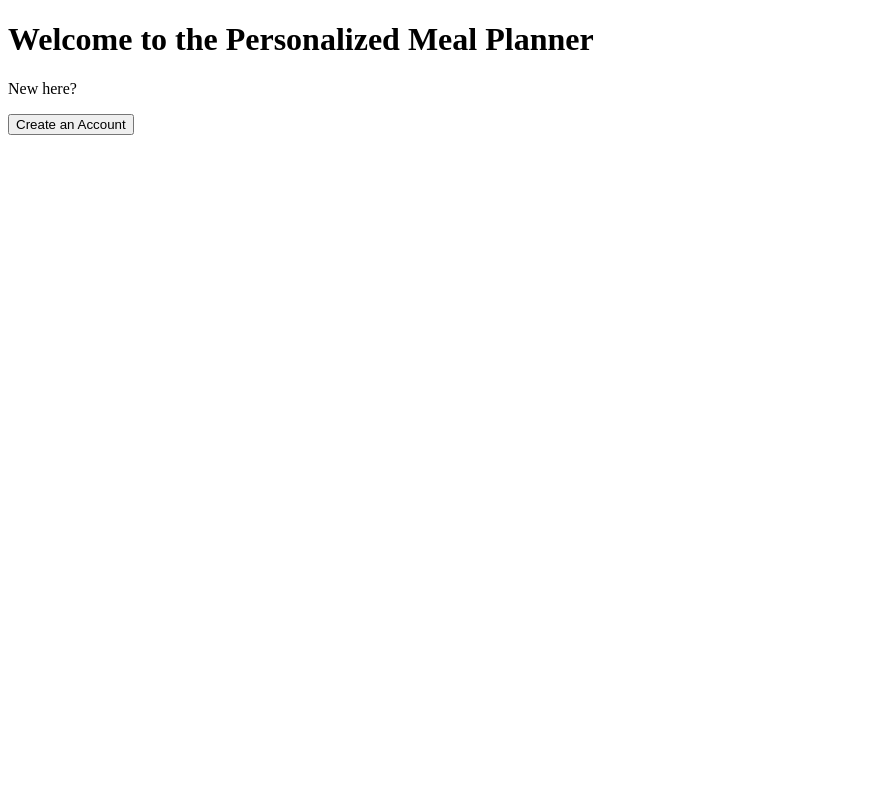
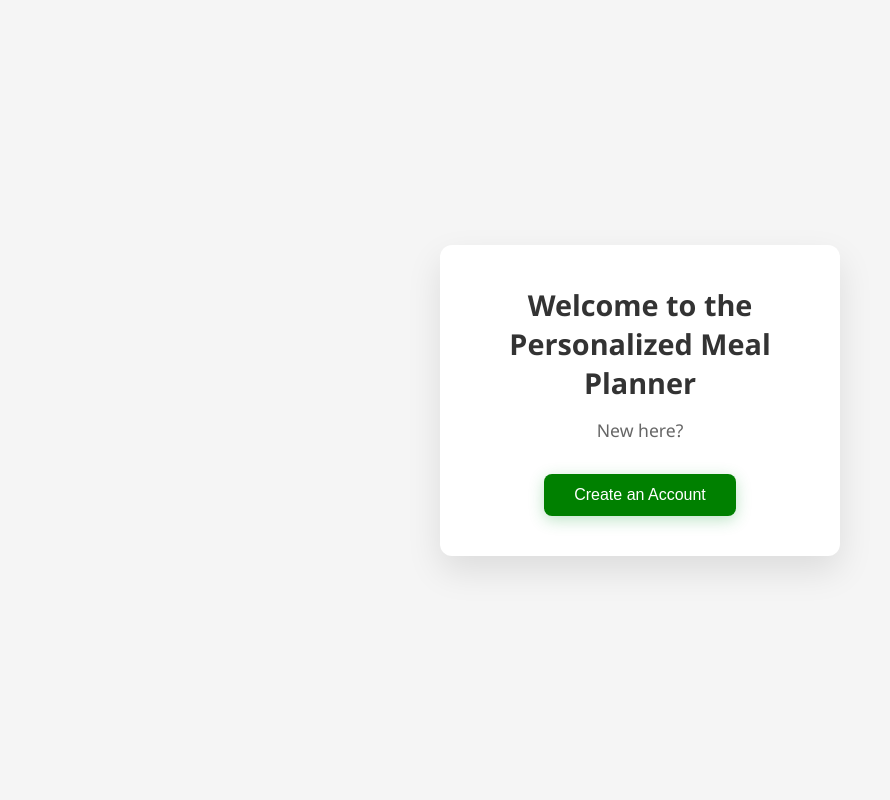
Before and after one commit to EliahHooks/personalized-meal-planner, a PHP site: page / in a window 1280 px wide. Shown: the whole page, without its empty margins (0-890 px from the left). Run offline with PHP 8.4, Linux system fonts and the light colour scheme.

Commit message:
Updated the styling for index.php (Welcome page)

```diff
--- a/index.php
+++ b/index.php
@@ -1,13 +1,94 @@
 <!DOCTYPE html>
-<html>
+<html lang="en">
 <head>
+  <meta charset="UTF-8">
+  <meta name="viewport" content="width=device-width, initial-scale=1.0">
   <title>Meal Planner | Welcome</title>
+  <style>
+
+      /* remove the default browser settings*/
+    * {
+      margin: 0;
+      padding: 0;
+      box-sizing: border-box;
+    }
+
+    /* Settings for the body*/
+    body
+    {
+      font-family: 'Segoe UI', Tahoma, Geneva, Verdana, sans-serif;
+      background: #f5f5f5;
+      min-height: 100vh;
+      display: flex;
+      align-items: center;
+      justify-content: center;
+    }
+
+    /* Main container settings*/
+    .container
+    {
+      background: white;
+      padding: 2.5rem;
+      border-radius: 12px;
+      box-shadow: 0 15px 35px rgba(0, 0, 0, 0.1);
+      text-align: center;
+      max-width: 400px;
+      width: 90%;
+    }
+
+    /* h1 header settings*/
+    h1
+    {
+      color: #333;
+      margin-bottom: 1rem;
+      font-size: 1.8rem;
+      font-weight: 600;
+    }
+
+    /* Paragraph settings*/
+    p
+    {
+      color: #666;
+      margin-bottom: 2rem;
+      font-size: 1.1rem;
+    }
+
+    /* Customization for the create account button*/
+    button
+    {
+      background: green;
+      color: white;
+      border: none;
+      padding: 12px 30px;
+      border-radius: 8px;
+      font-size: 1rem;
+      font-weight: 500;
+      cursor: pointer;
+      transition: all 0.3s ease;
+      box-shadow: 0 4px 15px rgba(40, 167, 69, 0.3);
+    }
+
+    /* Hover effect for the create account button*/
+    button:hover
+    {
+      transform: translateY(-2px);
+      box-shadow: 0 8px 25px rgba(40, 167, 69, 0.4);
+    }
+
+    button:active
+    {
+      transform: translateY(0);
+    }
+
+  </style>
 </head>
 <body>
-  <h1>Welcome to the Personalized Meal Planner</h1>
-  <p>New here?</p>
-  <form action="register.html" method="get">
-    <button type="submit">Create an Account</button>
-  </form>
+  <div class="container">
+    <h1>Welcome to the Personalized Meal Planner</h1>
+    <p>New here?</p>
+    <form action="register.html" method="get">
+      <button type="submit">Create an Account</button>
+    </form>
+  </div>
 </body>
 </html>
```
